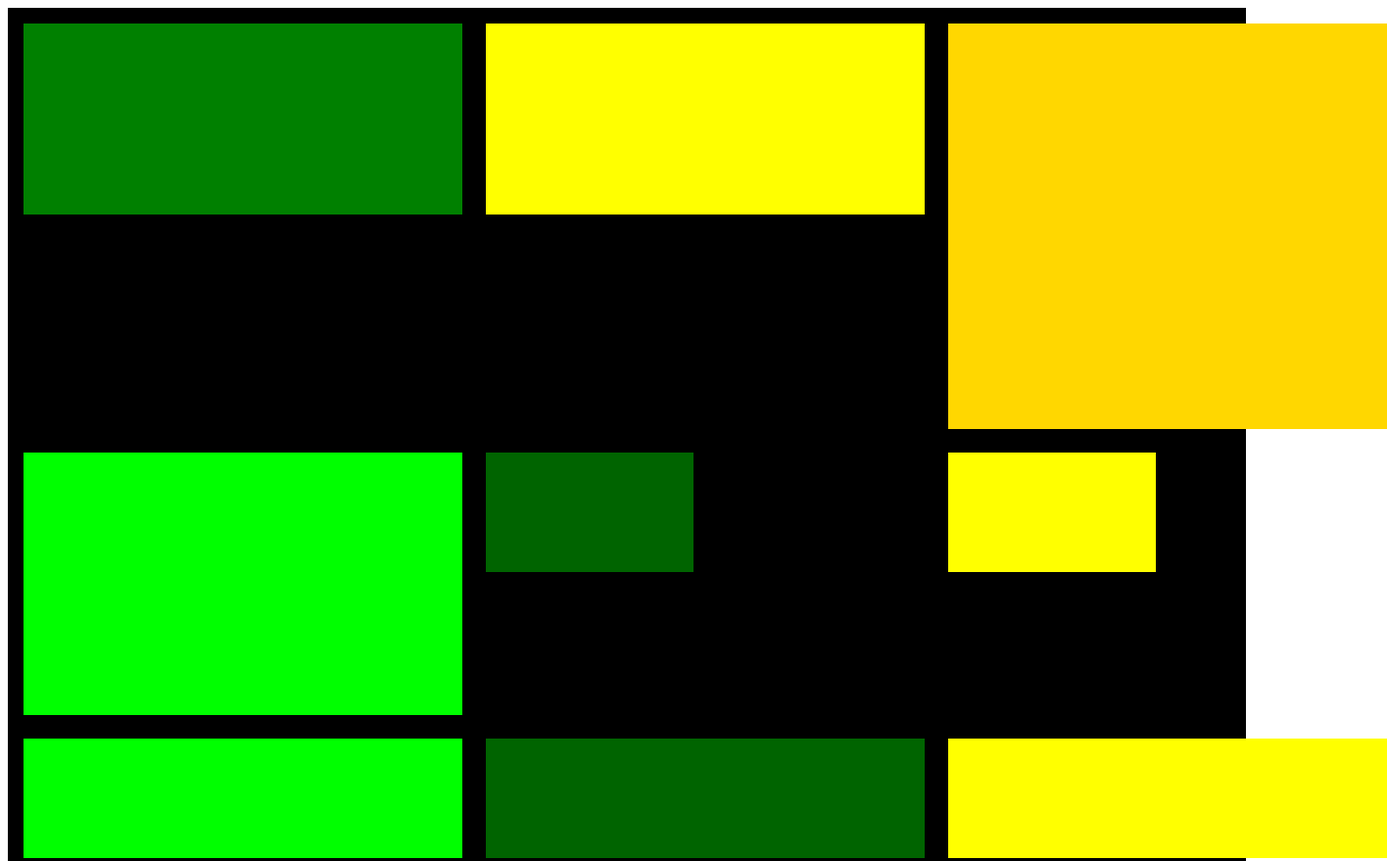
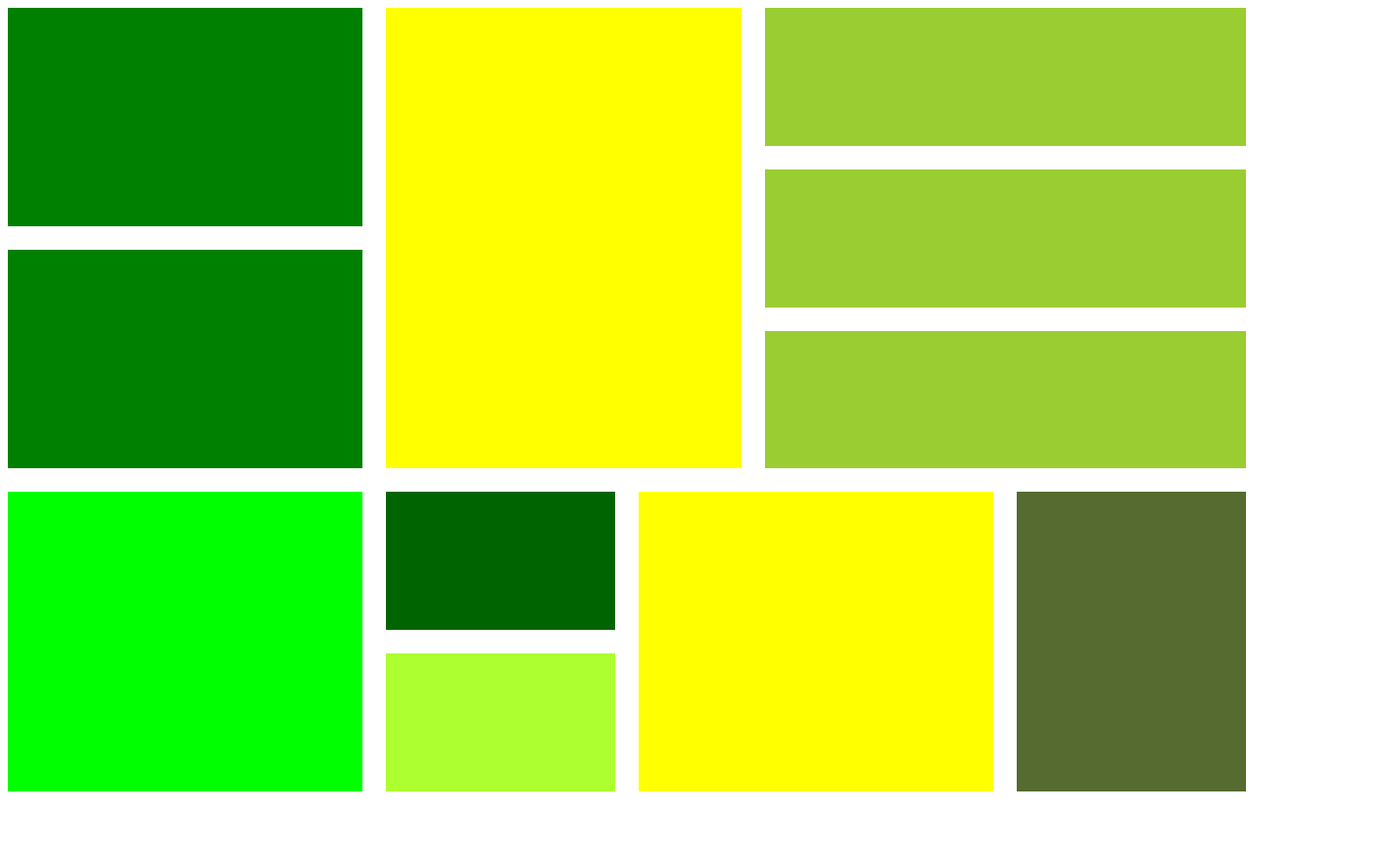
Before and after one commit to Kamilean1/CSS-grid-project, a plain HTML site: page index.html in a window 1280 px wide. Shown: the top 879 px of the page at 98% size, 1416 px wide, since content can reach past the window. After the commit the page ends 816 px from the top, so only its background shows below. Drawn offline with Linux system fonts and the light colour scheme.

Commit message:
final layout complete

```diff
--- a/Styles/index.css
+++ b/Styles/index.css
@@ -1,74 +1,73 @@
 .Grid-container {
-    background-color: black;
     display: grid;
-    grid-template-columns: 1fr 1fr 1fr;
-    grid-template-columns: repeat 3, 1fr;
-    padding: 1em;
+    height: 100vh;
+    grid-template-columns: repeat(10, 1fr);
+    grid-template-rows: repeat(10, 1fr);
     gap: 24px;
 }
 
 .Grid-item-1 {
     background-color: green;
-    height: 195px;
-    width: 448px;
+    grid-column: 1/4;
+    grid-row: 1/4;
 }
 
 .Grid-item-2 {
-    background-color: yellow;
-    height: 195px;
-    width: 448px;
+    background-color: green;
+    grid-column: 1/4;
+    grid-row: 4/7;
 }
 
 .Grid-item-3 {
-    background-color: gold;
-    height: 414px;
-    width: 448px;
+    background-color: yellow;
+    grid-column: 4/7;
+    grid-row: 1/7;
 }
 
 .Grid-item-4 {
-    background-color: lime;
-    height: 268px;
-    width: 448px;
+    background-color: yellowgreen;
+    grid-column: 7/11;
+    grid-row: 1/3;
 }
 
 .Grid-item-5 {
-    background-color: darkgreen;
-    height: 122px;
-    width: 212px;
+    background-color: yellowgreen;
+    grid-column: 7/11;
+    grid-row: 3/5;
 }
 
 .Grid-item-6 {
-    background-color: yellow;
-    height: 122px;
-    width: 212px;
+    background-color: yellowgreen;
+    grid-column: 7/11;
+    grid-row: 5/7;
 }
 
 .Grid-item-7 {
     background-color: lime;
-    height: 122px;
-    width: 448px;
+    grid-column: 1/4;
+    grid-row: 7/11;
 }
 
 .Grid-item-8 {
     background-color: darkgreen;
-    height: 122px;
-    width: 448px;
+    grid-column: 4/6;
+    grid-row: 7/9;
 }
 
 .Grid-item-9 {
-    background-color: yellow;
-    height: 122px;
-    width: 448px;
+    background-color: greenyellow;
+    grid-column: 4/6;
+    grid-row: 9/11;
 }
 
 .Grid-item-10 {
-    background-color: darkgreen;
-    height: 268px;
-    width: 448px;
+    background-color: yellow;
+    grid-column: 6/9;
+    grid-row: 7/11;
 }
 
 .Grid-item-11 {
-    background-color: yellow;
-    height: 268px;
-    width: 212px;
+    background-color: darkolivegreen;
+    grid-column: 9/11;
+    grid-row: 7/11;
 }
```
